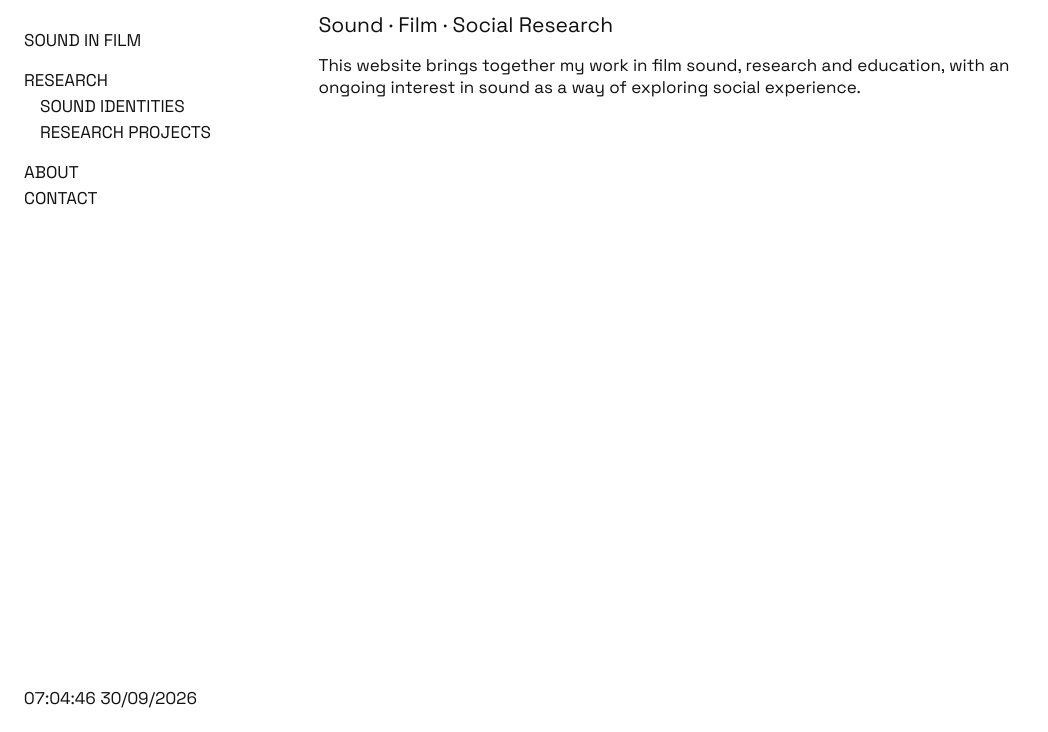
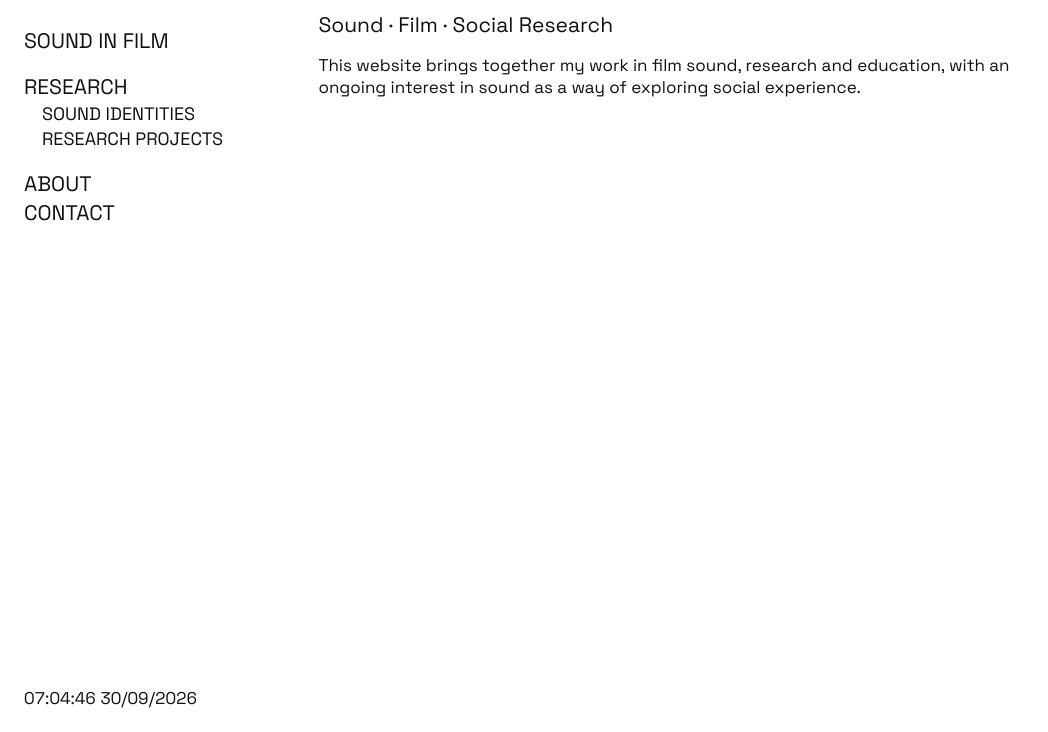
Before and after one commit to camirdo/crdo, a plain HTML site: page index.html in a window 1280 px wide. Shown: the part 68-800 px from the top of the page, without its empty margins (0-1048 px from the left). Drawn offline with Linux system fonts and the light colour scheme.

Commit message:
Increase navigation typography to match Cargo

```diff
--- a/styles.css
+++ b/styles.css
@@ -10,10 +10,10 @@ a:hover{text-decoration:underline;text-underline-offset:3px}
 .brand{font-weight:600;line-height:1.05;margin-bottom:32px}
 .brand a{display:block}
 .tagline{font-weight:400;margin-top:5px}
-.menu{display:flex;flex-direction:column;gap:4px}
+.menu{display:flex;flex-direction:column;gap:5px;font-size:21px;line-height:1.12}
 .menu a,.menu .sub{display:block}
-.menu .sub{padding-left:16px}
-.menu .section{margin-top:14px}
+.menu .sub{padding-left:18px;font-size:18px}
+.menu .section{margin-top:18px}
 .clock{margin-top:auto;font-variant-numeric:tabular-nums;line-height:1.2}
 .content{margin-left:var(--nav);padding:var(--pad);max-width:1400px}
 .page-title{font-size:20px;font-weight:600;margin:0}
```
